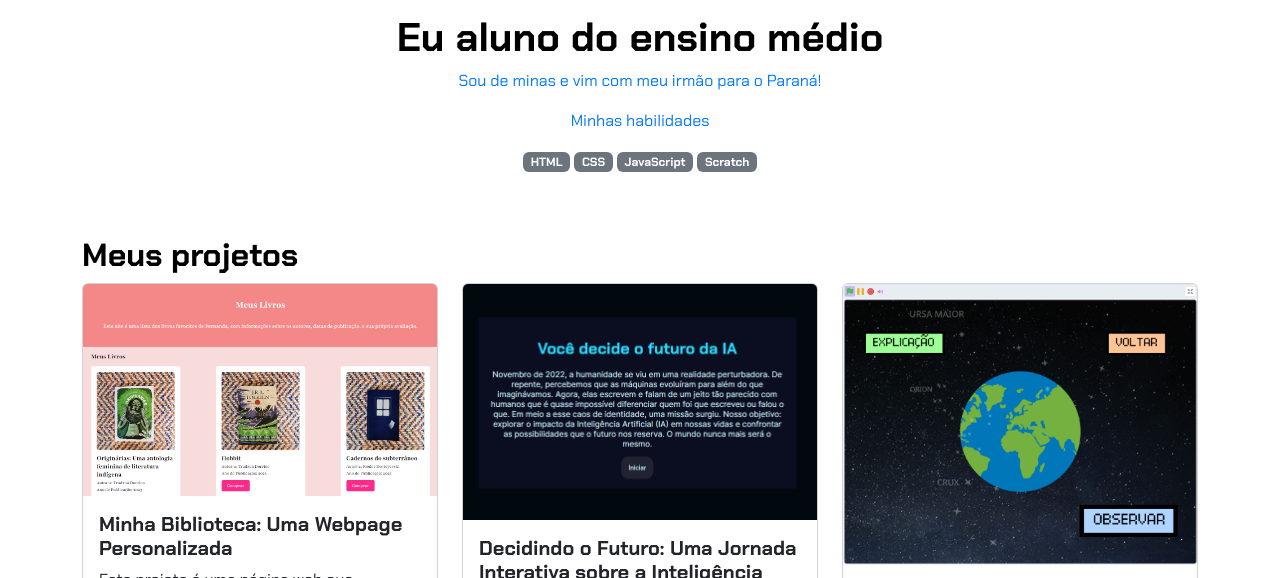
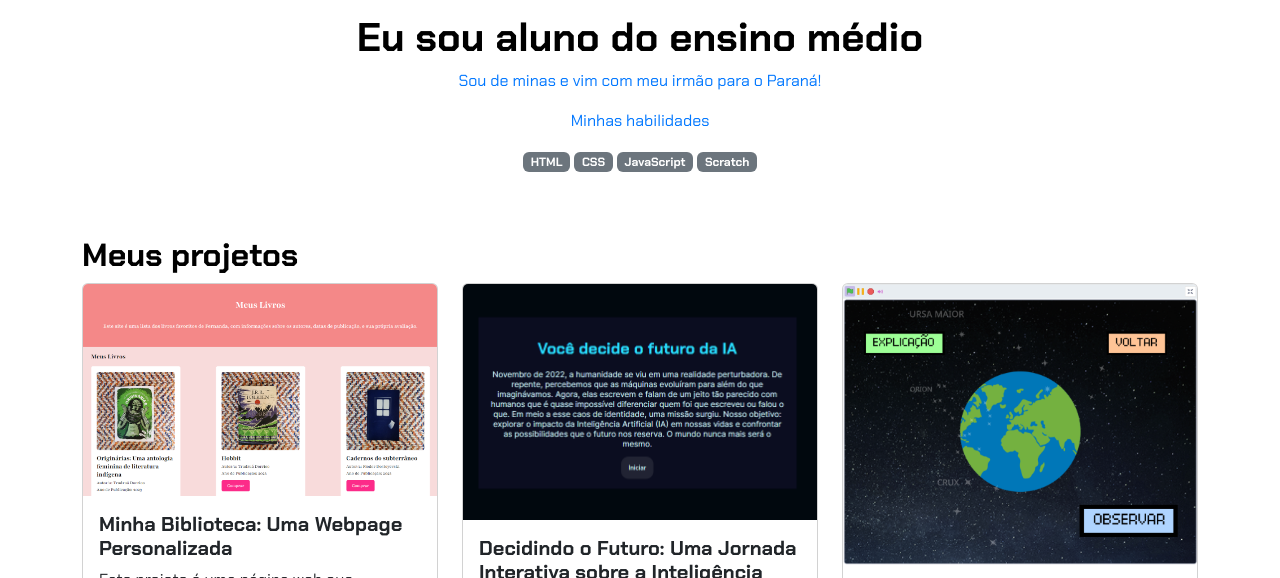
Before and after one commit to caik200803/portf-lio, a plain HTML site: page index.html in a window 1280 px wide. Shown: the part 183-761 px from the top of the page. Drawn offline with nearby package versions, Linux system fonts and the light colour scheme.

Commit message:
Update index.html

```diff
--- a/index.html
+++ b/index.html
@@ -15,7 +15,7 @@
         <img src="img/kayke.png.jpeg" alt=" avatar da kayke" class="rounded-circle" width="150" height="150"
             srcset="">
         <p class="lead">Eu sou Kayke</p>
-        <h1>Eu aluno do ensino médio</h1>
+        <h1>Eu sou aluno do ensino médio</h1>
         <p>Sou de minas e vim com meu irmão para o Paraná!</p>
         <p>Minhas habilidades</p>
         <div>
```
